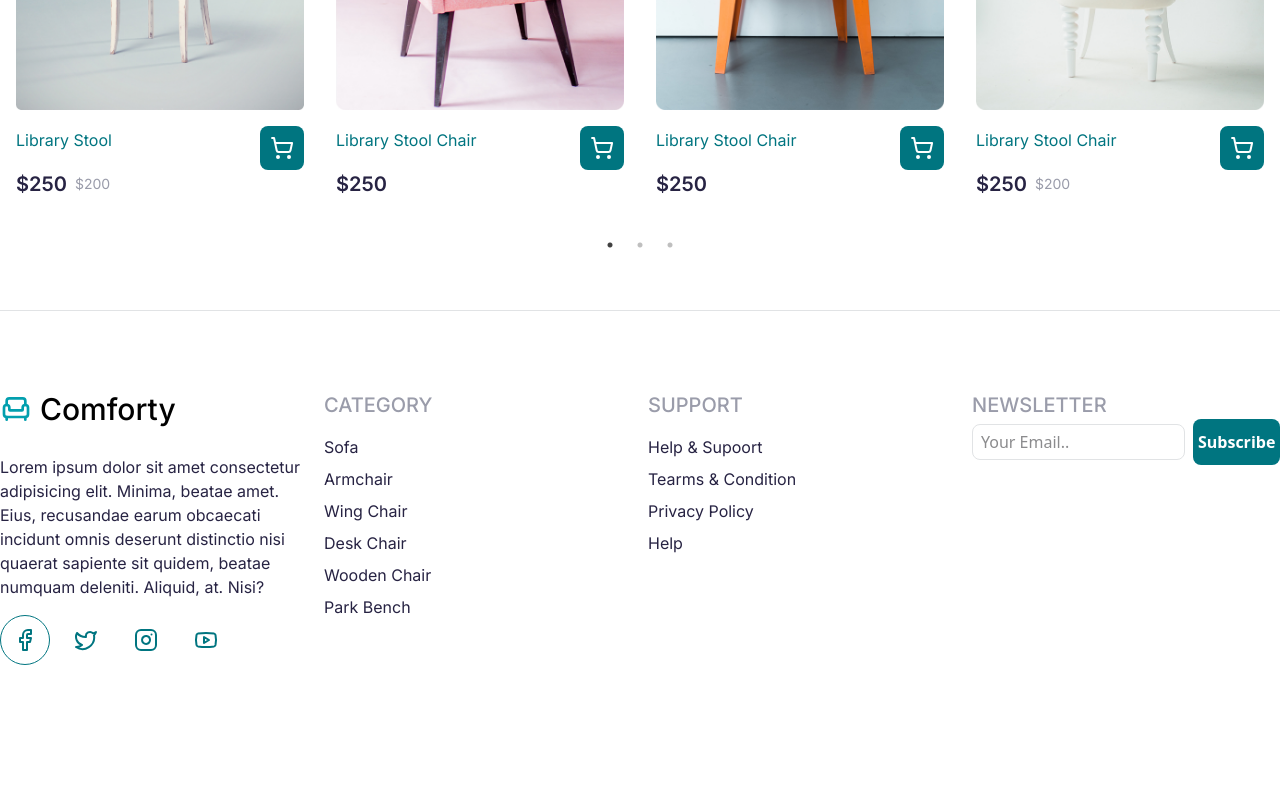
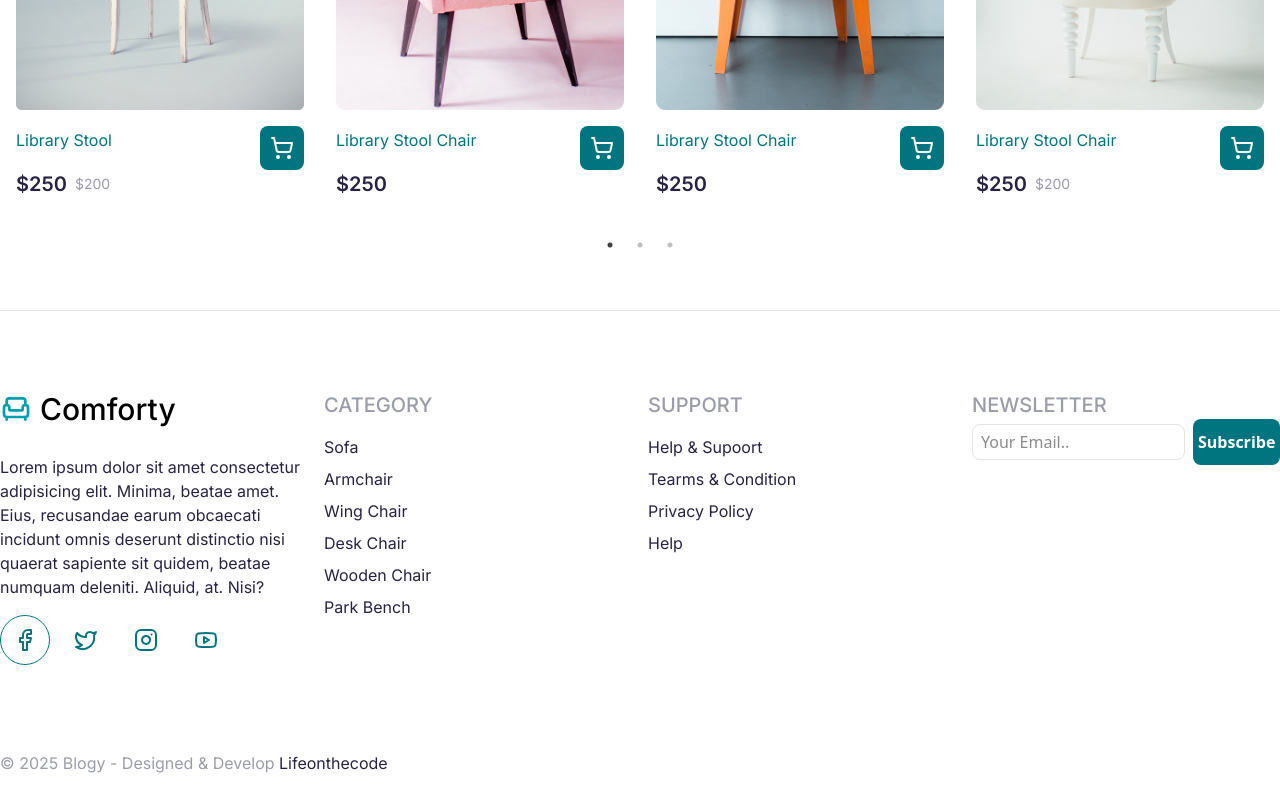
Before and after one commit to bdancost/ecommerce_app, a React (Vite) app: page / in a window 1280 px wide. Shown: the part 4651-5451 px from the top of the page. Built offline with nearby package versions, Linux system fonts and the light colour scheme.

Commit message:
Configurando o footer_botton

```diff
--- a/src/Components/Footer/Footer.jsx
+++ b/src/Components/Footer/Footer.jsx
@@ -111,7 +111,17 @@ const Footer = () => {
       </div>
 
       <div className="footer_bottom w-full h-[75px] flex items-center justify-center">
-        <div className="lg:container mx-auto"></div>
+        <div className="lg:container mx-auto">
+          <div className="grid grid-cols-2 items-center">
+            <div>
+              <p className="text-base text-[#9a9caa] font-normal font-inter">
+                {" "}
+                &copy; 2025 Blogy - Designed & Develop{" "}
+                <span className="text-[#272343]">Lifeonthecode</span>
+              </p>
+            </div>
+          </div>
+        </div>
       </div>
     </footer>
   );
```
